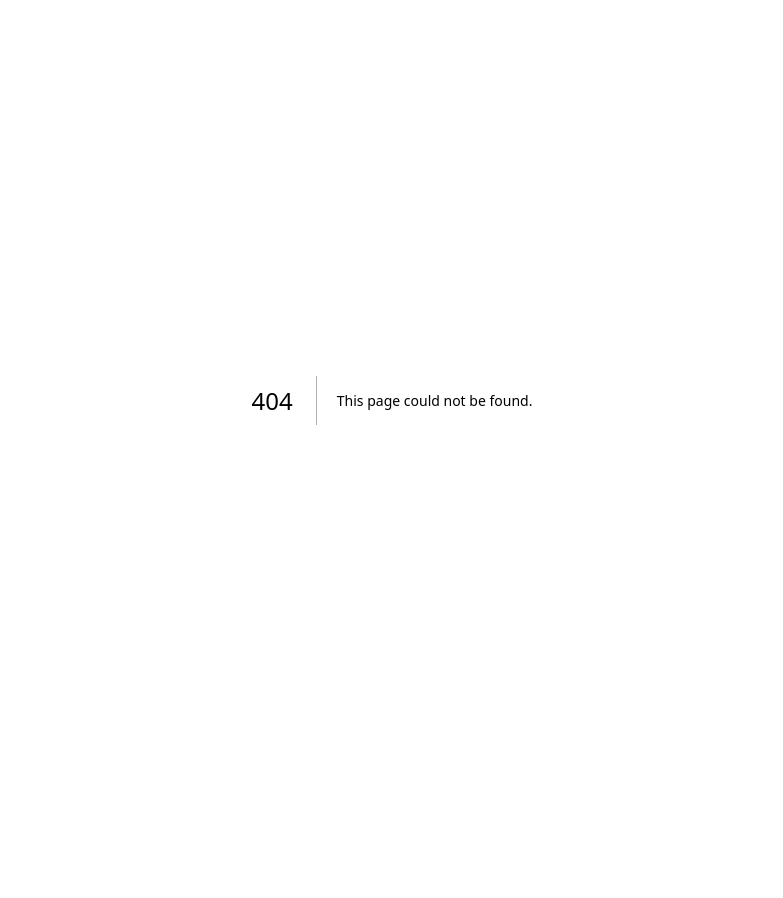
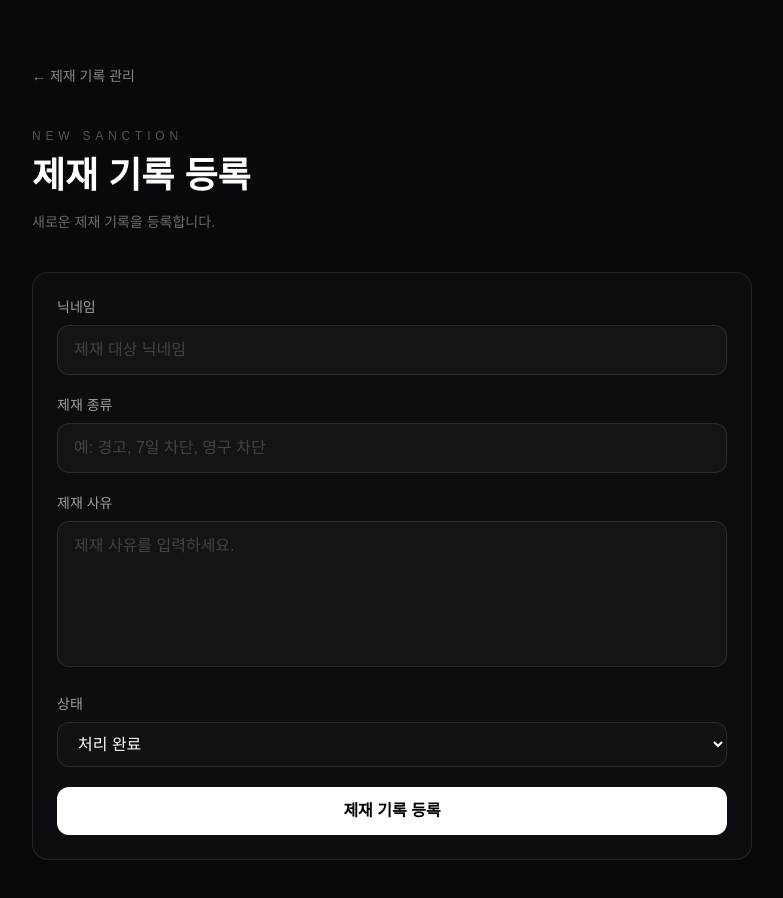
Before and after one commit to chauiseon-ship-it/gyeol-web, a Next.js app: page /admin/sanctions/new in a window 1280 px wide. Before the commit this address had no page. Shown: the top 898 px of the page, without its empty margins (248-1031 px from the left). Before the commit the page ends 800 px from the top, so only its background shows below. Built offline with nearby package versions, Linux system fonts and the light colour scheme; no server answers.

Commit message:
제재 기록 관리 기능 추가

```diff
--- /dev/null
+++ b/app/admin/sanctions/new/page.tsx
@@ -0,0 +1,147 @@
+"use client";
+
+import { useState } from "react";
+import { useRouter } from "next/navigation";
+import Link from "next/link";
+import { createClient } from "../../utils/supabase/client";
+
+export default function NewSanctionPage() {
+  const router = useRouter();
+  const supabase = createClient();
+
+  const [user, setUser] = useState("");
+  const [type, setType] = useState("");
+  const [reason, setReason] = useState("");
+  const [status, setStatus] = useState("처리 완료");
+
+  const [loading, setLoading] = useState(false);
+  const [message, setMessage] = useState("");
+
+  async function createSanction() {
+    if (!user.trim() || !type.trim() || !reason.trim()) {
+      setMessage("닉네임, 제재 종류, 사유를 모두 입력해주세요.");
+      return;
+    }
+
+    setLoading(true);
+    setMessage("");
+
+    const { error } = await supabase.from("sanctions").insert({
+      user: user.trim(),
+      type: type.trim(),
+      reason: reason.trim(),
+      status,
+    });
+
+    if (error) {
+      console.error(error);
+      setMessage("제재 기록 등록에 실패했습니다.");
+      setLoading(false);
+      return;
+    }
+
+    router.push("/admin/sanctions");
+    router.refresh();
+  }
+
+  return (
+    <main className="min-h-screen bg-[#08090c] text-white">
+      <div className="mx-auto max-w-3xl px-6 py-16">
+        <Link
+          href="/admin/sanctions"
+          className="text-sm text-white/50 transition hover:text-white"
+        >
+          ← 제재 기록 관리
+        </Link>
+
+        <div className="mt-10">
+          <p className="text-xs tracking-[0.4em] text-white/30">
+            NEW SANCTION
+          </p>
+
+          <h1 className="mt-3 text-4xl font-bold">
+            제재 기록 등록
+          </h1>
+
+          <p className="mt-4 text-sm text-white/40">
+            새로운 제재 기록을 등록합니다.
+          </p>
+        </div>
+
+        <div className="mt-10 space-y-5 rounded-2xl border border-white/10 bg-white/[0.02] p-6">
+          <div>
+            <label className="mb-2 block text-sm text-white/60">
+              닉네임
+            </label>
+
+            <input
+              type="text"
+              value={user}
+              onChange={(e) => setUser(e.target.value)}
+              placeholder="제재 대상 닉네임"
+              className="w-full rounded-xl border border-white/10 bg-white/[0.03] px-4 py-3 outline-none placeholder:text-white/20 focus:border-white/30"
+            />
+          </div>
+
+          <div>
+            <label className="mb-2 block text-sm text-white/60">
+              제재 종류
+            </label>
+
+            <input
+              type="text"
+              value={type}
+              onChange={(e) => setType(e.target.value)}
+              placeholder="예: 경고, 7일 차단, 영구 차단"
+              className="w-full rounded-xl border border-white/10 bg-white/[0.03] px-4 py-3 outline-none placeholder:text-white/20 focus:border-white/30"
+            />
+          </div>
+
+          <div>
+            <label className="mb-2 block text-sm text-white/60">
+              제재 사유
+            </label>
+
+            <textarea
+              value={reason}
+              onChange={(e) => setReason(e.target.value)}
+              placeholder="제재 사유를 입력하세요."
+              rows={5}
+              className="w-full resize-none rounded-xl border border-white/10 bg-white/[0.03] px-4 py-3 outline-none placeholder:text-white/20 focus:border-white/30"
+            />
+          </div>
+
+          <div>
+            <label className="mb-2 block text-sm text-white/60">
+              상태
+            </label>
+
+            <select
+              value={status}
+              onChange={(e) => setStatus(e.target.value)}
+              className="w-full rounded-xl border border-white/10 bg-[#101115] px-4 py-3 outline-none focus:border-white/30"
+            >
+              <option value="처리 완료">처리 완료</option>
+              <option value="제재 중">제재 중</option>
+            </select>
+          </div>
+
+          {message && (
+            <div className="rounded-xl border border-white/10 bg-white/[0.03] px-4 py-3 text-sm text-white/60">
+              {message}
+            </div>
+          )}
+
+          <button
+            type="button"
+            onClick={createSanction}
+            disabled={loading}
+            className="w-full rounded-xl bg-white px-4 py-3 font-semibold text-black transition hover:bg-white/80 disabled:opacity-50"
+          >
+            {loading ? "등록 중..." : "제재 기록 등록"}
+          </button>
+        </div>
+      </div>
+    </main>
+  );
+}
--- a/app/admin/sanctions/page.tsx
+++ b/app/admin/sanctions/page.tsx
@@ -9,11 +9,12 @@ export default async function AdminSanctionsPage() {
     data: { user },
   } = await supabase.auth.getUser();
 
-  // 로그인하지 않은 사용자는 관리자 로그인 페이지로 이동
+  // 로그인하지 않았으면 관리자 로그인 페이지로 이동
   if (!user) {
     redirect("/admin/login");
   }
 
+  // Supabase에서 제재 기록 가져오기
   const { data: sanctions, error } = await supabase
     .from("sanctions")
     .select("*")
@@ -22,10 +23,18 @@ export default async function AdminSanctionsPage() {
   return (
     <main className="min-h-screen bg-[#08090c] text-white">
       <div className="mx-auto max-w-6xl px-6 py-16">
-        <div className="flex items-start justify-between gap-6">
+        {/* 상단 */}
+        <div className="flex flex-col justify-between gap-6 md:flex-row md:items-start">
           <div>
-            <p className="text-xs tracking-[0.35em] text-white/30">
-              MANAGEMENT SYSTEM
+            <Link
+              href="/admin"
+              className="text-sm text-white/50 transition hover:text-white"
+            >
+              ← 관리자 대시보드
+            </Link>
+
+            <p className="mt-10 text-xs tracking-[0.35em] text-white/30">
+              SANCTION MANAGEMENT
             </p>
 
             <h1 className="mt-4 text-4xl font-bold md:text-5xl">
@@ -33,68 +42,107 @@ export default async function AdminSanctionsPage() {
             </h1>
 
             <p className="mt-4 text-sm text-white/40">
-              등록된 제재 기록을 확인하고 관리합니다.
+              제재 기록을 등록하고 관리할 수 있습니다.
             </p>
           </div>
 
           <Link
-            href="/admin"
-            className="rounded-lg border border-white/10 px-4 py-2 text-sm text-white/60 transition hover:bg-white/5 hover:text-white"
+            href="/admin/sanctions/new"
+            className="inline-flex items-center justify-center rounded-xl bg-white px-5 py-3 text-sm font-semibold text-black transition hover:bg-white/80"
           >
-            ← 관리자 홈
+            + 새 제재 기록
           </Link>
         </div>
 
+        {/* 오류 */}
         {error && (
           <div className="mt-10 rounded-xl border border-red-500/20 bg-red-500/5 p-5 text-sm text-red-300">
             제재 기록을 불러오지 못했습니다.
           </div>
         )}
 
-        <section className="mt-10 space-y-4">
-          {!error && (!sanctions || sanctions.length === 0) && (
-            <div className="rounded-2xl border border-white/10 bg-white/[0.02] p-10 text-center">
+        {/* 정상 */}
+        {!error && (
+          <>
+            <div className="mt-12 flex items-center justify-between">
+              <h2 className="text-xl font-semibold">
+                등록된 제재 기록
+              </h2>
+
+              <p className="text-sm text-white/30">
+                총 {sanctions?.length ?? 0}개
+              </p>
+            </div>
+
+            {/* 기록 없음 */}
+            {(!sanctions || sanctions.length === 0) && (
+              <div className="mt-5 rounded-2xl border border-white/10 bg-white/[0.02] p-10 text-center">
                 <p className="text-white/40">
                   등록된 제재 기록이 없습니다.
                 </p>
+
+                <Link
+                  href="/admin/sanctions/new"
+                  className="mt-5 inline-block rounded-lg border border-white/10 px-4 py-2 text-sm text-white/60 transition hover:bg-white/5 hover:text-white"
+                >
+                  첫 제재 기록 등록하기
+                </Link>
               </div>
             )}
 
-          {sanctions?.map((sanction) => (
+            {/* 제재 기록 목록 */}
+            {sanctions && sanctions.length > 0 && (
+              <section className="mt-5 space-y-4">
+                {sanctions.map((sanction) => (
                   <article
                     key={sanction.id}
-              className="rounded-2xl border border-white/10 bg-white/[0.02] p-6"
+                    className="rounded-2xl border border-white/10 bg-white/[0.02] p-6 transition hover:border-white/20"
                   >
                     <div className="flex flex-col justify-between gap-6 md:flex-row md:items-center">
                       <div>
-                  <p className="text-xs text-white/30">
+                        <div className="flex items-center gap-3">
+                          <span className="font-mono text-xs text-white/25">
                             #{String(sanction.id).padStart(4, "0")}
-                  </p>
+                          </span>
 
-                  <h2 className="mt-2 text-xl font-semibold">
+                          <h3 className="text-lg font-semibold">
                             {sanction.user}
-                  </h2>
+                          </h3>
+                        </div>
 
-                  <p className="mt-2 text-sm text-white/40">
-                    {sanction.reason}
+                        <p className="mt-3 text-sm leading-6 text-white/40">
+                          사유 · {sanction.reason}
                         </p>
                       </div>
 
                       <div className="grid grid-cols-2 gap-8 text-sm">
                         <div>
-                    <p className="text-xs text-white/30">제재</p>
-                    <p className="mt-1">{sanction.type}</p>
+                          <p className="text-xs text-white/25">
+                            제재
+                          </p>
+
+                          <p className="mt-1">
+                            {sanction.type}
+                          </p>
                         </div>
 
                         <div>
-                    <p className="text-xs text-white/30">상태</p>
-                    <p className="mt-1">{sanction.status}</p>
+                          <p className="text-xs text-white/25">
+                            상태
+                          </p>
+
+                          <p className="mt-1">
+                            {sanction.status}
+                          </p>
                         </div>
                       </div>
                     </div>
                   </article>
                 ))}
               </section>
+            )}
+          </>
+        )}
       </div>
     </main>
   );
--- a/app/sanctions/page.tsx
+++ b/app/sanctions/page.tsx
@@ -51,6 +51,13 @@ export default function SanctionsPage() {
             <a href="/notice" className="transition hover:text-white">
               공지
             </a>
+
+            <a
+              href="/admin/login"
+              className="transition hover:text-white"
+            >
+              관리자 로그인
+            </a>
           </nav>
         </div>
       </header>
@@ -69,7 +76,7 @@ export default function SanctionsPage() {
           커뮤니티 운영 규칙에 따라 처리된 제재 기록을 확인할 수 있습니다.
         </p>
 
-        {/* 검색창 - 디자인 먼저 */}
+        {/* 검색창 */}
         <div className="mt-10">
           <input
             type="text"
```
Lines whose indentation alone changed are shown as unchanged.
